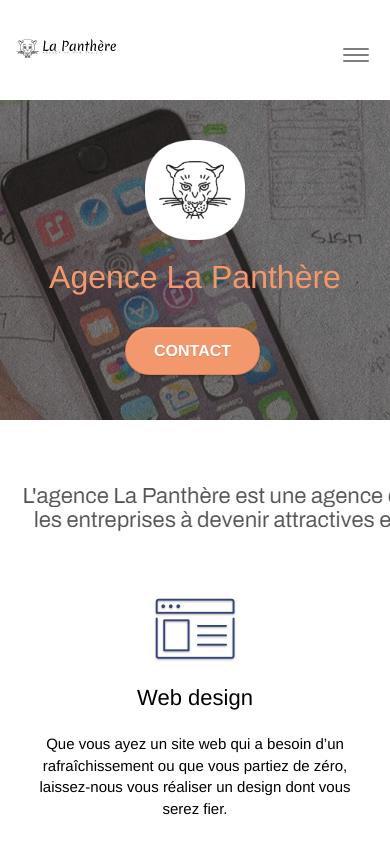
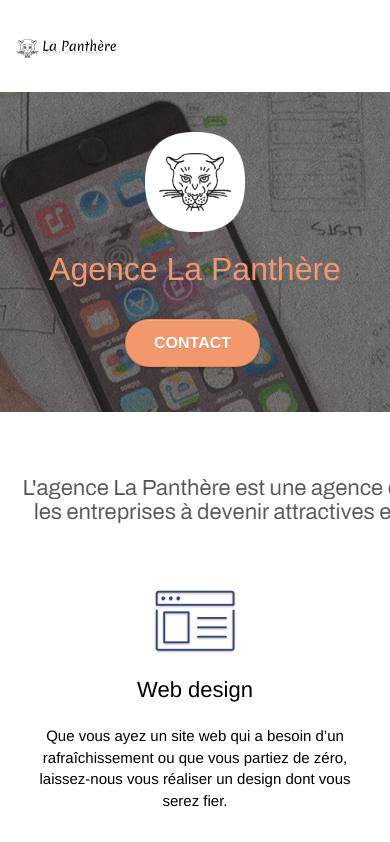
Before and after one commit to DamienLN/p4_basique, a plain HTML site: page index.html in a window 390 px wide. Shown: the top 842 px of the page. Drawn offline with Linux system fonts and the light colour scheme.

Commit message:
recommandatio 12.4

```diff
--- a/index.html
+++ b/index.html
@@ -40,9 +40,7 @@
 
 				<a class="navbar-brand" href="index.html"><img src="img/agence-la-panthere-monochrome.svg" alt="paris web design logo agence web meilleure agence"  /></a>
 
-				<button id="nav-toggle" type="button" class="ui-navbar-toggle navbar-toggle" data-toggle="collapse" data-target=".navbar-1">
-					<span class="sr-only">Toggle navigation</span><span class="icon-bar"></span><span class="icon-bar"></span><span class="icon-bar"></span>
-				</button>
+
 			</div>
 			<div class="collapse navbar-collapse navbar-1 special-dropdown-nav link">
 				<ul class="site-navigation nav navbar-nav">
```
Also changed, not shown: page2.html (+1 -3 lines).
